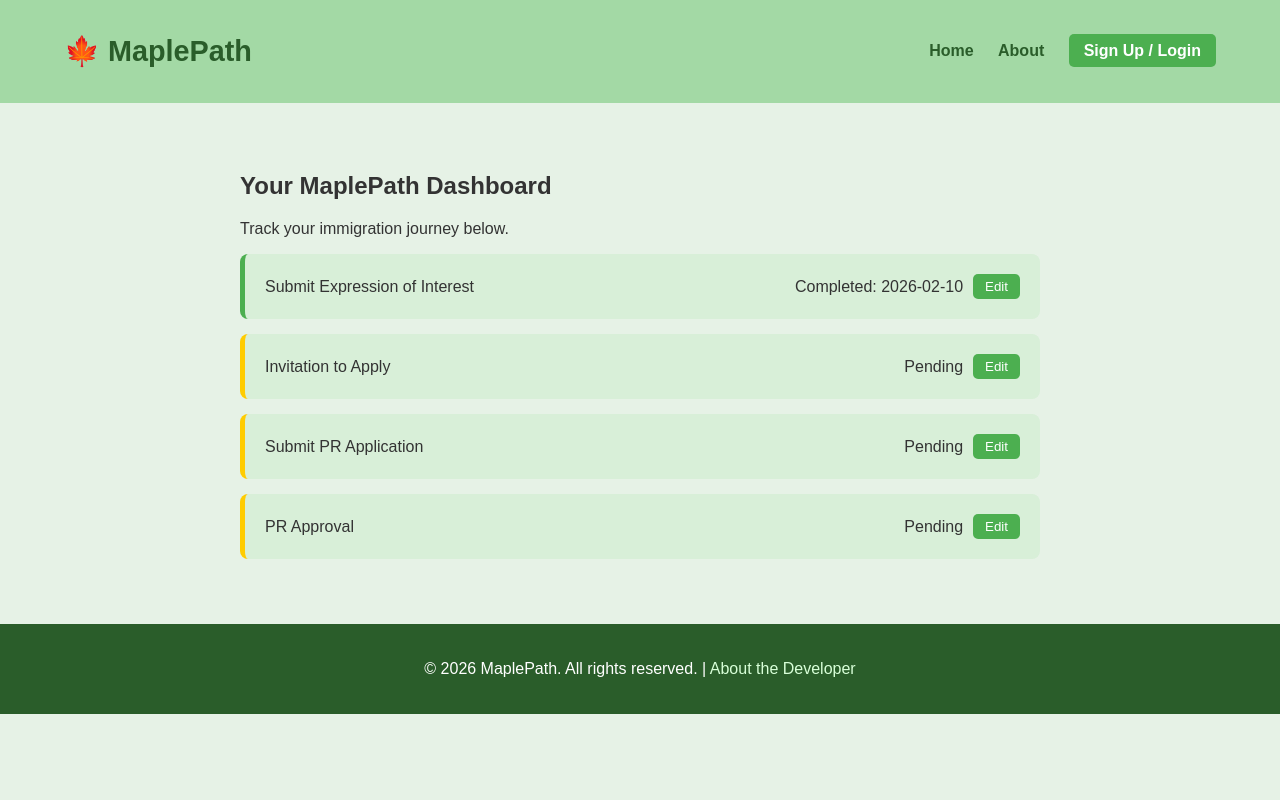
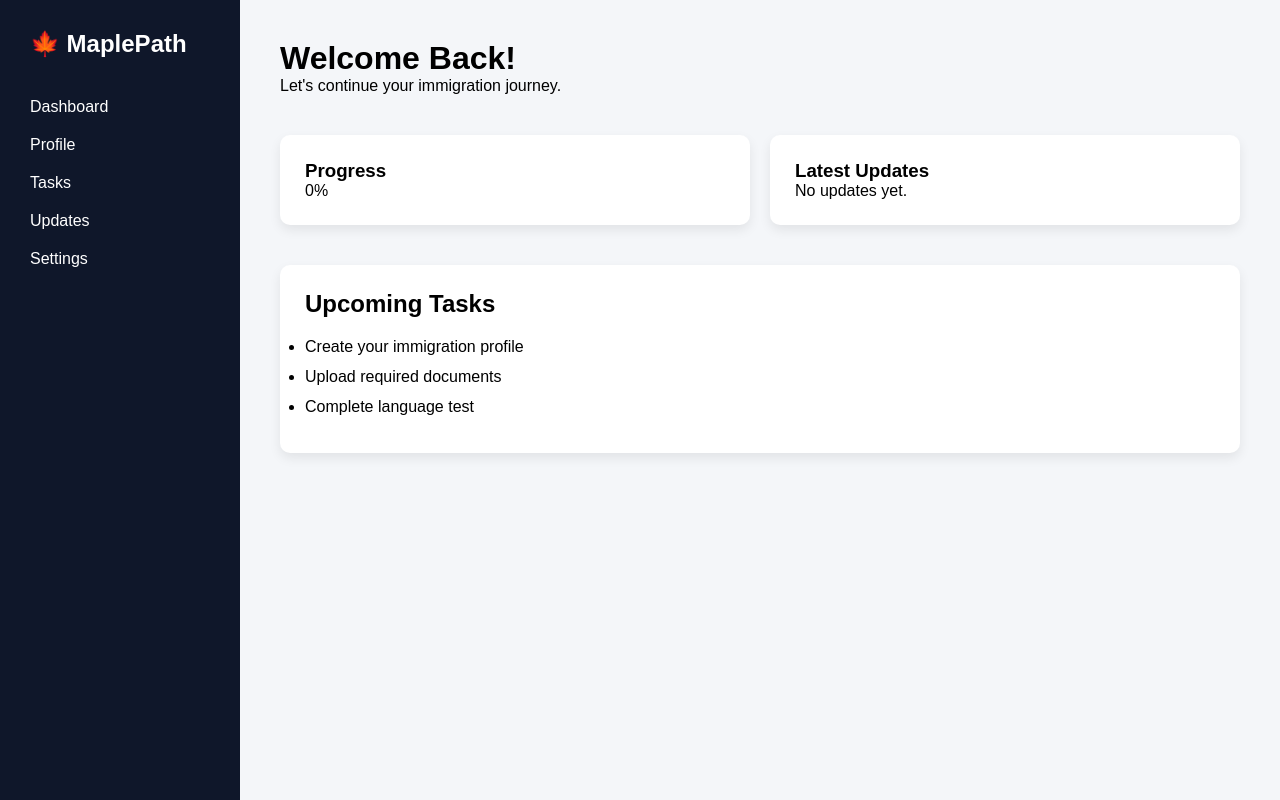
Before and after one commit to mape-yt/maplepath, a website: page public/dashboard.html in a window 1280 px wide. Drawn offline with Linux system fonts and the light colour scheme.

Commit message:
Create dashboard layout

```diff
--- /dev/null
+++ b/public/css/dashboard.css
@@ -0,0 +1,84 @@
+* {
+    margin: 0;
+    padding: 0;
+    box-sizing: border-box;
+    font-family: Arial, sans-serif;
+}
+
+body {
+    background: #f4f6f9;
+}
+
+.container {
+    display: flex;
+    min-height: 100vh;
+}
+
+/* Sidebar */
+
+.sidebar {
+    width: 240px;
+    background: #0f172a;
+    color: white;
+    padding: 30px;
+}
+
+.sidebar h2 {
+    margin-bottom: 40px;
+}
+
+.sidebar nav {
+    display: flex;
+    flex-direction: column;
+    gap: 20px;
+}
+
+.sidebar a {
+    color: white;
+    text-decoration: none;
+    transition: .3s;
+}
+
+.sidebar a:hover {
+    color: #60a5fa;
+}
+
+/* Main */
+
+.main-content {
+    flex: 1;
+    padding: 40px;
+}
+
+header {
+    margin-bottom: 40px;
+}
+
+.cards {
+    display: flex;
+    gap: 20px;
+    margin-bottom: 40px;
+}
+
+.card {
+    flex: 1;
+    background: white;
+    padding: 25px;
+    border-radius: 10px;
+    box-shadow: 0 5px 12px rgba(0,0,0,.08);
+}
+
+.tasks {
+    background: white;
+    padding: 25px;
+    border-radius: 10px;
+    box-shadow: 0 5px 12px rgba(0,0,0,.08);
+}
+
+.tasks ul {
+    margin-top: 20px;
+}
+
+.tasks li {
+    margin-bottom: 12px;
+}
--- a/public/dashboard.html
+++ b/public/dashboard.html
@@ -1,59 +1,77 @@
 <!DOCTYPE html>
 <html lang="en">
+
 <head>
     <meta charset="UTF-8">
     <meta name="viewport" content="width=device-width, initial-scale=1.0">
-<title>Dashboard | MaplePath</title>
-<link rel="stylesheet" href="css/style.css">
+
+    <title>MaplePath Dashboard</title>
+
+    <link rel="stylesheet" href="css/dashboard.css">
 </head>
+
 <body>
-<header class="header">
+
 <div class="container">
-    <h1 class="logo">🍁 MaplePath</h1>
+
+    <aside class="sidebar">
+
+        <h2>🍁 MaplePath</h2>
+
         <nav>
-      <a href="index.html" class="nav-link">Home</a>
-      <a href="about.html" class="nav-link">About</a>
-      <a href="auth.html" class="nav-link btn-primary">Sign Up / Login</a>
+
+            <a href="#">Dashboard</a>
+            <a href="#">Profile</a>
+            <a href="#">Tasks</a>
+            <a href="#">Updates</a>
+            <a href="#">Settings</a>
+
         </nav>
-  </div>
+
+    </aside>
+
+    <main class="main-content">
+
+        <header>
+
+            <h1>Welcome Back!</h1>
+            <p>Let's continue your immigration journey.</p>
+
         </header>
 
-<section class="dashboard-container">
-  <h2>Your MaplePath Dashboard</h2>
-  <p>Track your immigration journey below.</p>
+        <section class="cards">
 
-  <!-- Example stages -->
-  <div class="stage-card completed">
-    <span>Submit Expression of Interest</span>
-    <span class="status">Completed: 2026-02-10</span>
-    <button>Edit</button>
+            <div class="card">
+                <h3>Progress</h3>
+                <p>0%</p>
             </div>
 
-  <div class="stage-card pending">
-    <span>Invitation to Apply</span>
-    <span class="status">Pending</span>
-    <button>Edit</button>
+            <div class="card">
+                <h3>Latest Updates</h3>
+                <p>No updates yet.</p>
             </div>
 
-  <div class="stage-card pending">
-    <span>Submit PR Application</span>
-    <span class="status">Pending</span>
-    <button>Edit</button>
+        </section>
+
+        <section class="tasks">
+
+            <h2>Upcoming Tasks</h2>
+
+            <ul>
+
+                <li>Create your immigration profile</li>
+                <li>Upload required documents</li>
+                <li>Complete language test</li>
+
+            </ul>
+
+        </section>
+
+    </main>
+
 </div>
 
-  <div class="stage-card pending">
-    <span>PR Approval</span>
-    <span class="status">Pending</span>
-    <button>Edit</button>
-  </div>
-</section>
+<script src="js/dashboard.js"></script>
 
-<footer class="footer">
-  <div class="container">
-    <p>&copy; 2026 MaplePath. All rights reserved. |
-       <a href="aboutdev.html" class="dev-link">About the Developer</a>
-    </p>
-  </div>
-</footer>
 </body>
 </html>
--- /dev/null
+++ b/public/js/dashboard.js
@@ -0,0 +1 @@
+console.log("Dashboard Loaded");
```
Lines whose indentation alone changed are shown as unchanged.
